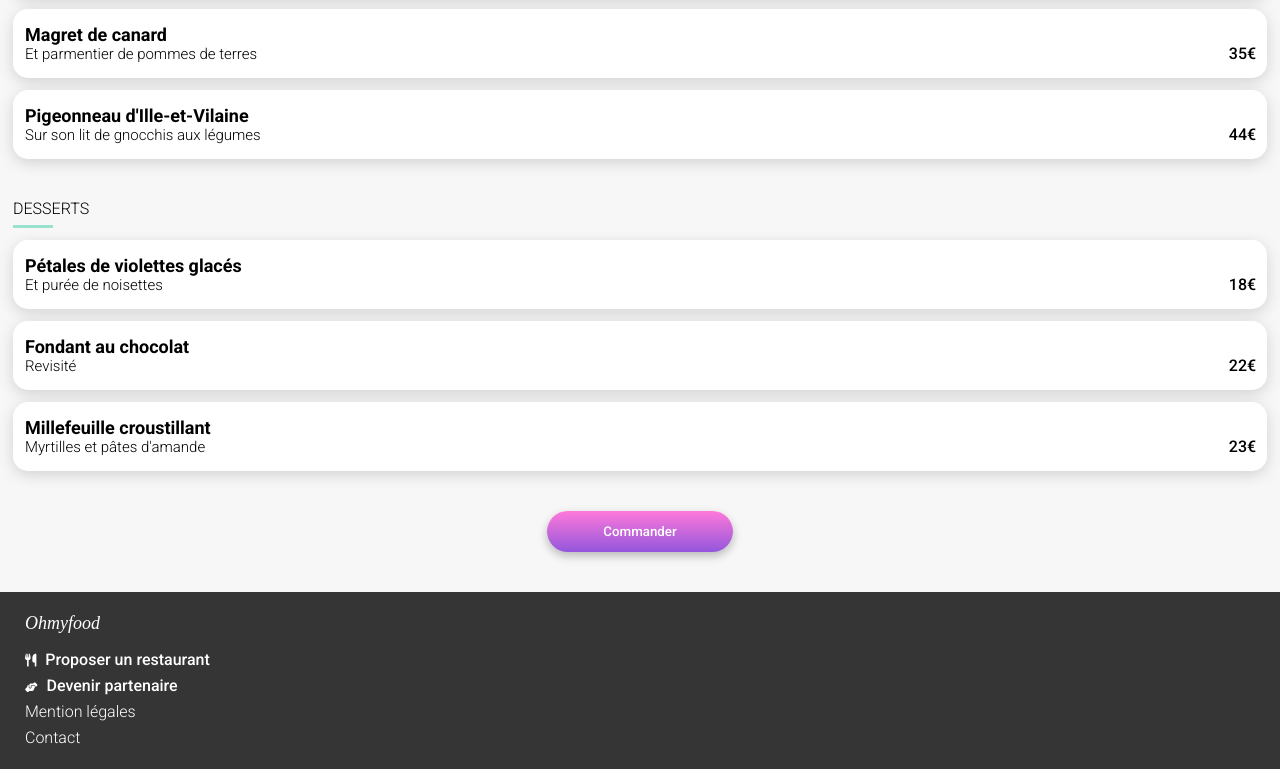
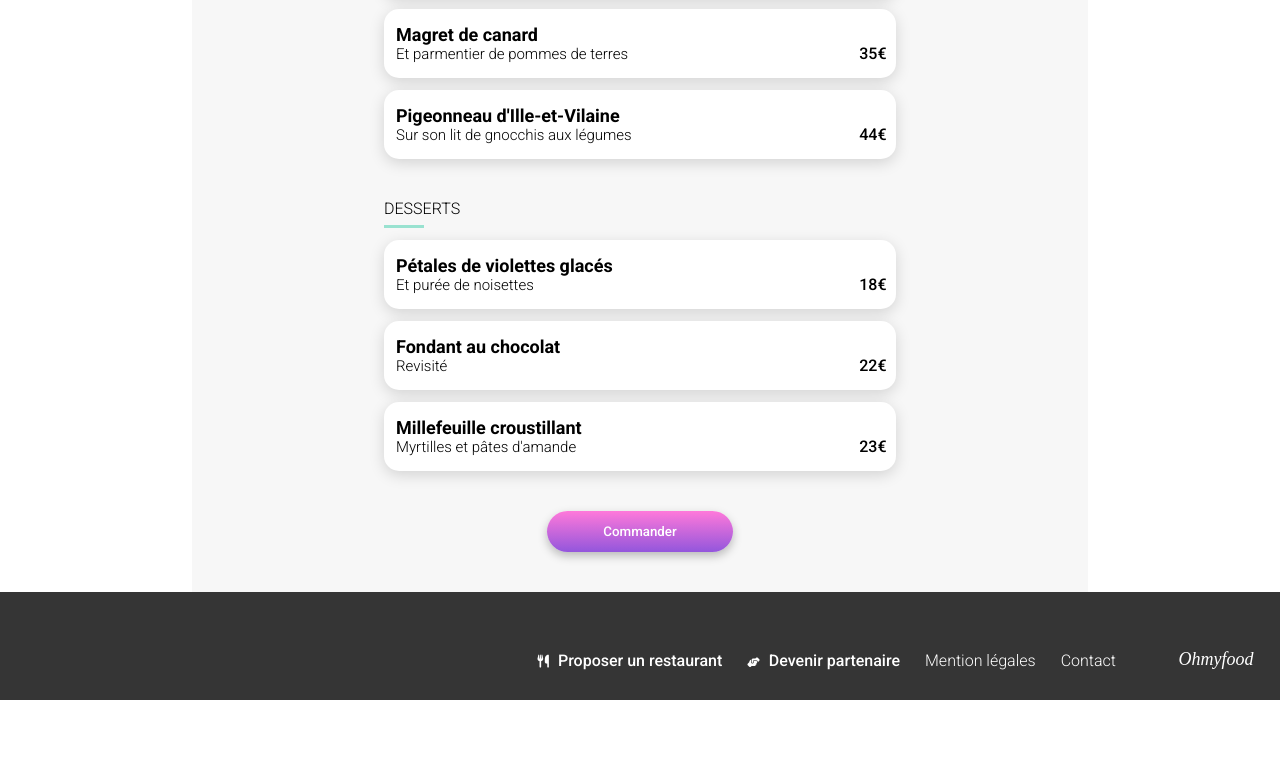
Before and after one commit to larbalestrier/OhMyFood, a website: page Restaurauts/la_palette_du_gout.html in a window 1280 px wide. Shown: the part 875-1644 px from the top of the page. After the commit the page ends 1575 px from the top, so only its background shows below. Drawn offline with Linux system fonts and the light colour scheme; a web font is replaced by a local one.

Commit message:
responsive footer

```diff
--- a/sass/layouts/__footer.scss
+++ b/sass/layouts/__footer.scss
@@ -1,8 +1,14 @@
 .footer{
+    background-color: #353535;
+    padding: 22px 25px;
+    @media (min-width :1024px)  {
+        display: flex;
+        flex-direction: row-reverse;
+        align-items: flex-end;
+        padding: 57px 26.42px 30px 0px;
+    }
 
 
-    background-color: #353535;
-    padding: 22px 25px;
     & *{
         color: white;
         list-style: none;
@@ -16,6 +22,11 @@
         font-weight: 400;
         font-size: 18px;
         padding-bottom: 16px;
+        @media (min-width :1024px){
+            padding-bottom: 0;
+            padding-left: 5%;
+
+        }
     }
 
     &__ul{
@@ -23,6 +34,10 @@
         display: flex;
         flex-direction: column;
         gap: 7px;
+        @media (min-width :1024px)  {
+            flex-direction: row;
+            gap: 25px;
+        }
     }
 
     &__size-txt{
--- a/sass/page/restaurants/__menu-page.scss
+++ b/sass/page/restaurants/__menu-page.scss
@@ -22,6 +22,10 @@
     position: relative;
     top: -32px;
     padding: 32px 13px 0px 13px;
+    @media (min-width: 1024px ){
+        margin-inline: 15%;
+        padding-inline: 15%;
+    }
     &__head{
         display: flex;
         justify-content: space-between;
@@ -97,7 +101,7 @@
 }
 
 .main-restaurant{
-    margin-bottom: -33px;
+    margin-bottom: -32px;
 }
 
 
```
Also changed, not shown: public/css/style.css, 1 other file.
